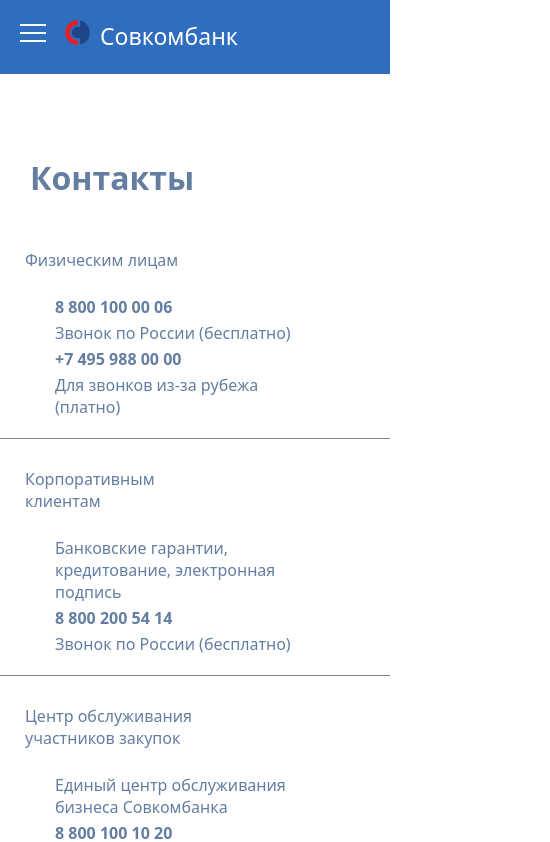
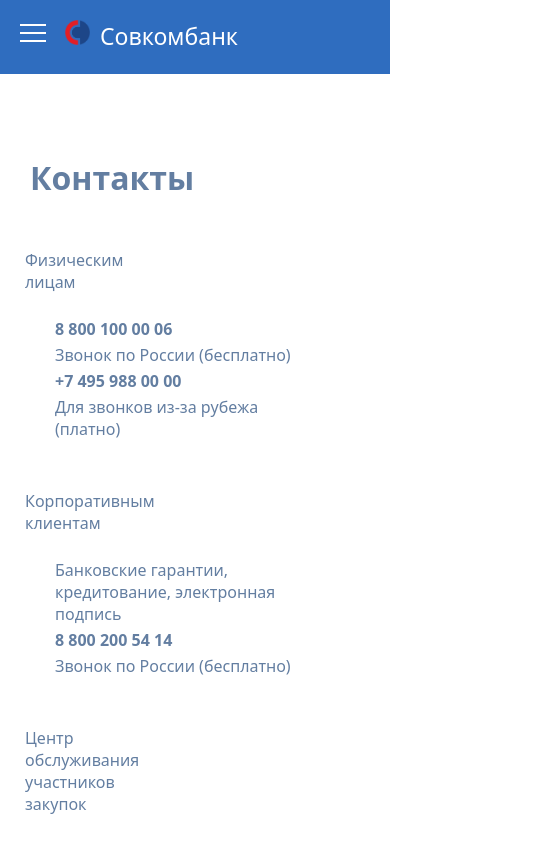
Before and after one commit to samsep101/vue, a Vue app: page /contact in a window 390 px wide. Shown: the top 842 px of the page, 550 px wide, since content can reach past the window. Built offline with nearby package versions, Linux system fonts and the light colour scheme; what @kyvg/vue3-notification would draw is missing.

Commit message:
Update Contact.vue

```diff
--- a/src/views/Contact.vue
+++ b/src/views/Contact.vue
@@ -164,6 +164,10 @@
 }
 
 @media (max-width: 1100px) {
+  .elemets {
+    width: 0px;
+  }
+
   .contact-div-inner {
     display: block;
     justify-content: space-between;
@@ -178,6 +182,11 @@
     background-color: gray;
     position: block;
     z-index: -2;
+
+    width: 0px;
+    height: 0.5px;
+    background-color: gray;
+    position: absolute;
   }
 
   .contact-number {
```
